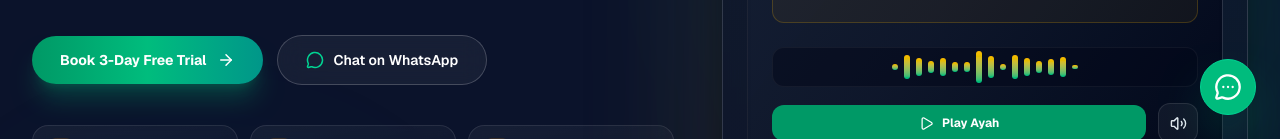
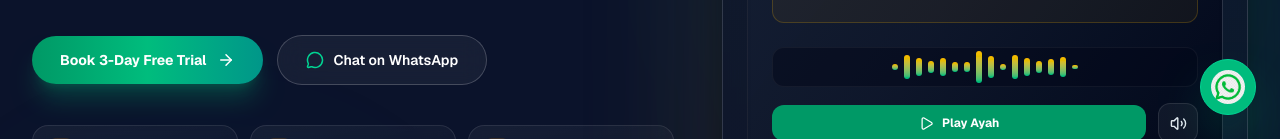
Before and after one commit to hunain81/safiquranacademy, a Next.js app: page / in a window 1280 px wide. Shown: the part 661-800 px from the top of the page. Built offline with nearby package versions, Linux system fonts and the light colour scheme.

Commit message:
Use WhatsApp logo for floating button

```diff
--- a/app/page.tsx
+++ b/app/page.tsx
@@ -17,7 +17,6 @@ import {
   ShieldCheck,
   Star,
   Users,
-  MessageCircleMore,
   ChevronDown,
   Sparkles,
   Globe,
@@ -1570,7 +1569,13 @@ export default function Home() {
           className="relative flex h-14 w-14 items-center justify-center rounded-full bg-emerald-500 text-white shadow-2xl shadow-emerald-500/50 border border-emerald-400"
         >
           <span className="absolute inline-flex h-full w-full rounded-full bg-emerald-400 opacity-75 animate-ping" />
-          <MessageCircleMore size={28} className="relative z-10" />
+          <Image
+            src="/logo2.png"
+            alt="WhatsApp"
+            width={34}
+            height={34}
+            className="relative z-10 rounded-full object-contain"
+          />
         </motion.a>
 
         {/* Mobile floating quick book button */}
```
Also changed, not shown: public/logo2.png (added).
